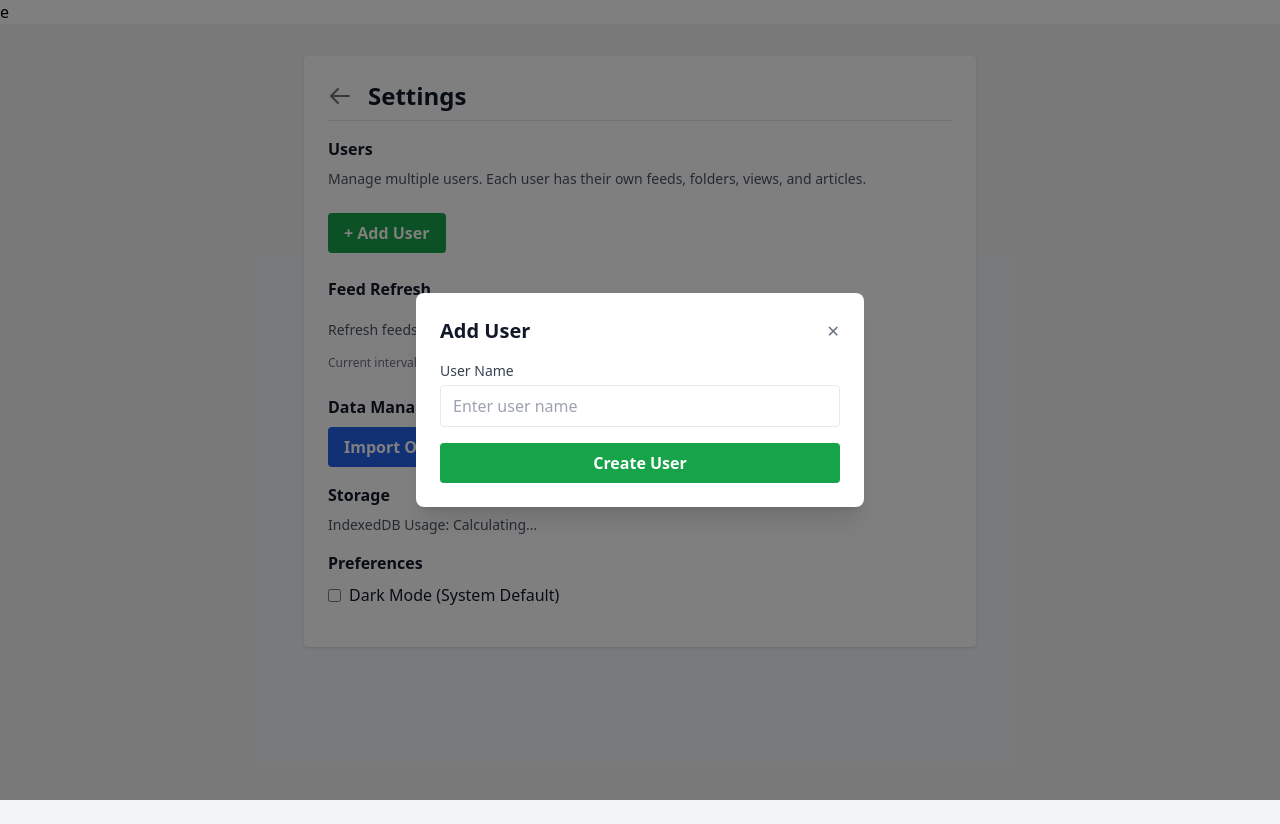
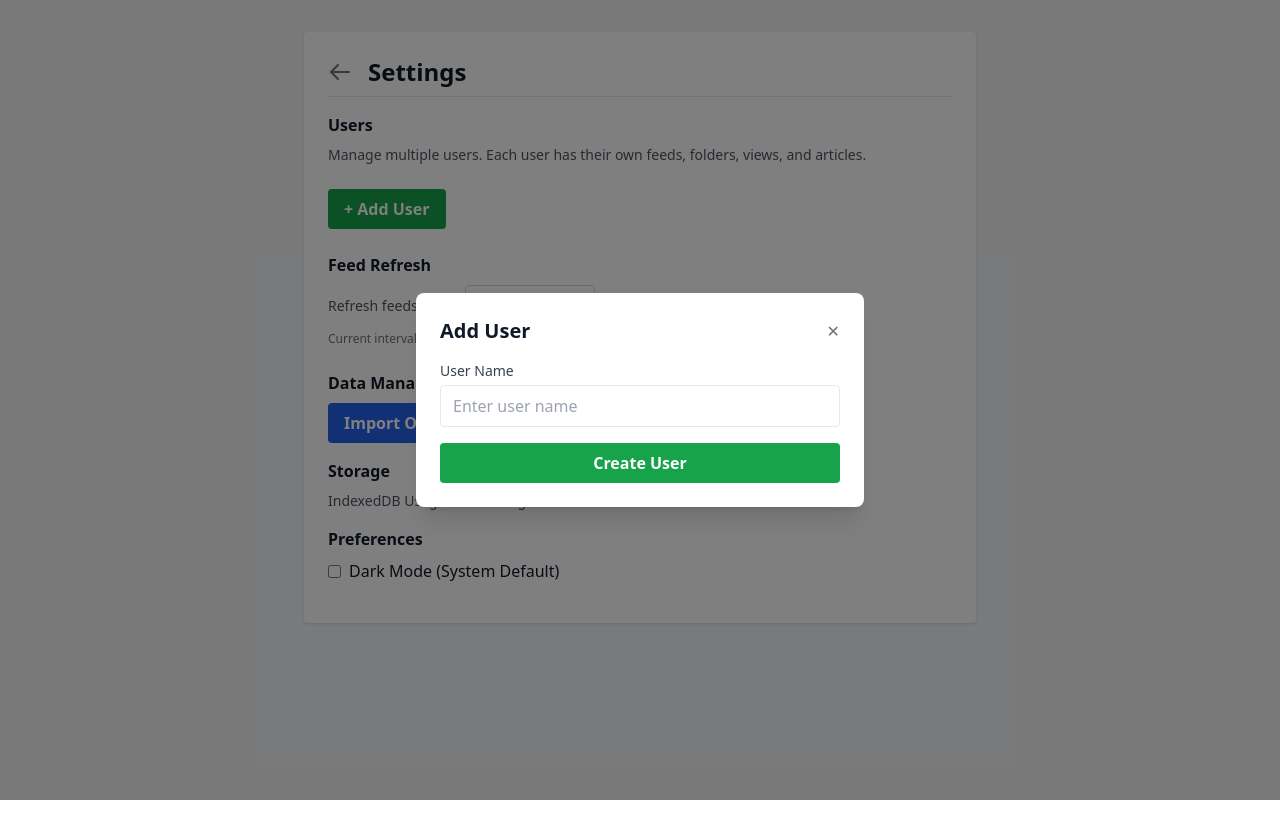
Before and after one commit to iikiti/iikiti-rss-feed-reader-extension, a SvelteKit app: page /settings in a window 1280 px wide. Both pictures are taken after a click on the button "+ Add User". After the commit the page ends 800 px from the top, so only its background shows below. Built offline with nearby package versions, Linux system fonts and the light colour scheme.

Commit message:
- Fixed settings page having an "e" - Created modal component

```diff
--- /dev/null
+++ b/src/lib/components/Modal.svelte
@@ -0,0 +1,38 @@
+<script lang="ts">
+	import { createEventDispatcher } from 'svelte';
+
+	export let title: string = '';
+	export let open: boolean = false;
+
+	const dispatch = createEventDispatcher<{ close: void }>();
+
+	function close() {
+		dispatch('close');
+	}
+
+	function handleKeydown(e: KeyboardEvent) {
+		if (e.key === 'Escape') close();
+	}
+</script>
+
+{#if open}
+	<div
+		class="fixed inset-0 bg-black bg-opacity-50 flex items-center justify-center z-50"
+		on:click|self={close}
+		on:keydown={handleKeydown}
+		role="dialog"
+		aria-modal="true"
+		aria-labelledby="modal-title"
+		tabindex="-1"
+	>
+		<div class="bg-white dark:bg-gray-800 rounded-lg shadow-xl w-full max-w-md p-6">
+			<div class="flex items-center justify-between mb-4">
+				{#if title}
+					<h2 id="modal-title" class="text-xl font-bold text-gray-900 dark:text-gray-100">{title}</h2>
+				{/if}
+				<button on:click={close} class="ml-auto text-gray-500 hover:text-gray-700 dark:hover:text-gray-300" aria-label="Close">✕</button>
+			</div>
+			<slot />
+		</div>
+	</div>
+{/if}
--- a/src/routes/reader/+page.svelte
+++ b/src/routes/reader/+page.svelte
@@ -7,6 +7,7 @@ import { SvelteSet } from 'svelte/reactivity';
 import ReaderHeader from '$lib/components/reader/ReaderHeader.svelte';
 import ReaderSidebar from '$lib/components/reader/ReaderSidebar.svelte';
 import ArticleList from '$lib/components/reader/ArticleList.svelte';
+import Modal from '$lib/components/Modal.svelte';
 
 let currentUserId: number | null = $state(null);
 let users: { id?: number; name: string; createdAt: number }[] = $state([]);
@@ -706,15 +707,11 @@ const totalCount = $derived(
 	</main>
 </div>
 
-{#if showAddModal}
-	<div class="fixed inset-0 bg-black bg-opacity-50 flex items-center justify-center z-50" onclick={(e) => e.target === e.currentTarget && closeModal()} onkeydown={(e) => e.key === 'Escape' && closeModal()} role="dialog" aria-modal="true" tabindex="-1">
-		<form class="bg-white dark:bg-gray-800 rounded-lg shadow-xl w-full max-w-md p-6">
-		  <div class="flex items-center justify-between mb-4">
-		    <h2 class="text-xl font-bold text-gray-900 dark:text-gray-100">
-		      {editingId ? (addMode === 'feed' ? 'Edit Feed' : addMode === 'folder' ? 'Edit Folder' : 'Edit View') : (addMode === 'feed' ? 'Add Feed' : addMode === 'folder' ? 'Add Folder' : 'Add View')}
-		    </h2>
-		    <button onclick={closeModal} class="text-gray-500 hover:text-gray-700" aria-label="Close">✕</button>
-		  </div>
+<Modal
+	title={editingId ? (addMode === 'feed' ? 'Edit Feed' : addMode === 'folder' ? 'Edit Folder' : 'Edit View') : (addMode === 'feed' ? 'Add Feed' : addMode === 'folder' ? 'Add Folder' : 'Add View')}
+	open={showAddModal}
+	on:close={closeModal}
+>
 	<div class="flex mb-4 border-b border-gray-200 dark:border-gray-700">
 		<button class="flex-1 py-2 text-center {addMode === 'feed' ? 'border-b-2 border-blue-600 text-blue-600' : 'text-gray-500'}" onclick={() => addMode = 'feed'}>Feed</button>
 		<button class="flex-1 py-2 text-center {addMode === 'folder' ? 'border-b-2 border-blue-600 text-blue-600' : 'text-gray-500'}" onclick={() => addMode = 'folder'}>Folder</button>
@@ -727,44 +724,68 @@ const totalCount = $derived(
 				<label for="feed-url" class="block text-sm font-medium mb-1 text-gray-700 dark:text-gray-300">Feed URL</label>
 				<input id="feed-url" type="url" bind:value={feedUrl} placeholder="https://example.com/feed.xml" class="w-full px-3 py-2 border rounded bg-white dark:bg-gray-700 text-gray-900 dark:text-gray-100" />
 			</div>
-
 			<div>
 				<label for="feed-title" class="block text-sm font-medium mb-1 text-gray-700 dark:text-gray-300">Feed Title</label>
-	<input id="feed-title" type="url" bind:value={feedTitle} placeholder="Feed title" class="w-full px-3 py-2 border rounded bg-white dark:bg-gray-700 text-gray-900 dark:text-gray-100" />
+				<input id="feed-title" type="text" bind:value={feedTitle} placeholder="Feed title" class="w-full px-3 py-2 border rounded bg-white dark:bg-gray-700 text-gray-900 dark:text-gray-100" />
 			</div>
-
-	<div><label for="folder-select" class="block text-sm font-medium mb-1 text-gray-700 dark:text-gray-300">Folder (optional)</label>
+			<div>
+				<label for="folder-select" class="block text-sm font-medium mb-1 text-gray-700 dark:text-gray-300">Folder (optional)</label>
 				<input id="folder-search" type="text" bind:value={folderSearchQuery} placeholder="Search..." class="w-full px-3 py-2 mb-2 border rounded bg-white dark:bg-gray-700" />
 				<div class="max-h-40 overflow-y-auto border rounded bg-white dark:bg-gray-700 p-2">
-	<label class="flex items-center gap-2 p-2 rounded hover:bg-gray-100 dark:hover:bg-gray-600"><input type="radio" name="folder" value={null} bind:group={feedFolderId} /><span class="text-gray-700 dark:text-gray-300">No folder</span></label>
-	{#each filteredFolders as folder}<label class="flex items-center gap-2 p-2 rounded hover:bg-gray-100 dark:hover:bg-gray-600"><input type="radio" name="folder" value={folder.id} bind:group={feedFolderId} /><span class="text-gray-700 dark:text-gray-300">{folder.name}</span></label>{/each}
-	</div></div>
+					<label class="flex items-center gap-2 p-2 rounded hover:bg-gray-100 dark:hover:bg-gray-600">
+						<input type="radio" name="folder" value={null} bind:group={feedFolderId} />
+						<span class="text-gray-700 dark:text-gray-300">No folder</span>
+					</label>
+					{#each filteredFolders as folder}
+						<label class="flex items-center gap-2 p-2 rounded hover:bg-gray-100 dark:hover:bg-gray-600">
+							<input type="radio" name="folder" value={folder.id} bind:group={feedFolderId} />
+							<span class="text-gray-700 dark:text-gray-300">{folder.name}</span>
+						</label>
+					{/each}
+				</div>
+			</div>
 			{#if feedError}<p class="text-red-500 text-sm">{feedError}</p>{/if}
 			<button class="w-full bg-blue-600 hover:bg-blue-700 text-white font-bold py-2 rounded disabled:opacity-50" onclick={addFeed} disabled={feedLoading}>{feedLoading ? 'Saving...' : (editingId ? 'Update Feed' : 'Add Feed')}</button>
 		</div>
 	{:else if addMode === 'folder'}
 		<div class="space-y-4">
-		      <div><label for="folder-name" class="block text-sm font-medium mb-1 text-gray-700 dark:text-gray-300">Folder Name</label>
-		        <input id="folder-name" type="text" bind:value={folderName} placeholder="Enter folder name" class="w-full px-3 py-2 border rounded bg-white dark:bg-gray-700" /></div>
-		      <div><label for="parent-folder" class="block text-sm font-medium mb-1 text-gray-700 dark:text-gray-300">Parent Folder (optional)</label>
+			<div>
+				<label for="folder-name" class="block text-sm font-medium mb-1 text-gray-700 dark:text-gray-300">Folder Name</label>
+				<input id="folder-name" type="text" bind:value={folderName} placeholder="Enter folder name" class="w-full px-3 py-2 border rounded bg-white dark:bg-gray-700" />
+			</div>
+			<div>
+				<label for="parent-folder" class="block text-sm font-medium mb-1 text-gray-700 dark:text-gray-300">Parent Folder (optional)</label>
 				<select id="parent-folder" bind:value={folderParentId} class="w-full px-3 py-2 border rounded bg-white dark:bg-gray-700">
 					<option value={null}>No parent (root)</option>
-		          {#each availableParentFolders as f}<option value={f.id}>{f.name}</option>{/each}</select></div>
+					{#each availableParentFolders as f}<option value={f.id}>{f.name}</option>{/each}
+				</select>
+			</div>
 			{#if folderError}<p class="text-red-500 text-sm">{folderError}</p>{/if}
 			<button class="w-full bg-blue-600 hover:bg-blue-700 text-white font-bold py-2 rounded" onclick={addFolder}>{editingId ? 'Update Folder' : 'Add Folder'}</button>
 		</div>
 	{:else}
 		<div class="space-y-4">
-		      <div><label for="view-name" class="block text-sm font-medium mb-1 text-gray-700 dark:text-gray-300">View Name</label>
-		        <input id="view-name" type="text" bind:value={viewName} placeholder="e.g., Unread" class="w-full px-3 py-2 border rounded bg-white dark:bg-gray-700" /></div>
-		      <div><label for="view-read" class="block text-sm font-medium mb-1 text-gray-700 dark:text-gray-300">Filter: Read Status</label>
-		        <select id="view-read" bind:value={viewFilterRead} class="w-full px-3 py-2 border rounded bg-white dark:bg-gray-700"><option value="all">All</option><option value="unread">Unread only</option><option value="read">Read only</option></select></div>
-		      <div><label for="view-starred" class="block text-sm font-medium mb-1 text-gray-700 dark:text-gray-300">Filter: Starred</label>
-		        <select id="view-starred" bind:value={viewFilterStarred} class="w-full px-3 py-2 border rounded bg-white dark:bg-gray-700"><option value="all">All</option><option value="starred">Starred only</option></select></div>
+			<div>
+				<label for="view-name" class="block text-sm font-medium mb-1 text-gray-700 dark:text-gray-300">View Name</label>
+				<input id="view-name" type="text" bind:value={viewName} placeholder="e.g., Unread" class="w-full px-3 py-2 border rounded bg-white dark:bg-gray-700" />
+			</div>
+			<div>
+				<label for="view-read" class="block text-sm font-medium mb-1 text-gray-700 dark:text-gray-300">Filter: Read Status</label>
+				<select id="view-read" bind:value={viewFilterRead} class="w-full px-3 py-2 border rounded bg-white dark:bg-gray-700">
+					<option value="all">All</option>
+					<option value="unread">Unread only</option>
+					<option value="read">Read only</option>
+				</select>
+			</div>
+			<div>
+				<label for="view-starred" class="block text-sm font-medium mb-1 text-gray-700 dark:text-gray-300">Filter: Starred</label>
+				<select id="view-starred" bind:value={viewFilterStarred} class="w-full px-3 py-2 border rounded bg-white dark:bg-gray-700">
+					<option value="all">All</option>
+					<option value="starred">Starred only</option>
+				</select>
+			</div>
 			{#if viewError}<p class="text-red-500 text-sm">{viewError}</p>{/if}
 			<button class="w-full bg-green-600 hover:bg-green-700 text-white font-bold py-2 rounded" onclick={addView}>{editingId ? 'Update View' : 'Add View'}</button>
 		</div>
 	{/if}
-		</form>
-	</div>
-{/if}
+</Modal>
--- a/src/routes/settings/+page.svelte
+++ b/src/routes/settings/+page.svelte
@@ -1,7 +1,8 @@
-e<script lang="ts">
+<script lang="ts">
 	import { onMount } from 'svelte';
 	import { browser } from '$app/environment';
 	import { db, getAllUsers, getCurrentUserId, setCurrentUserId, createUser, deleteUser, renameUser, type User } from '$lib/db';
+	import Modal from '$lib/components/Modal.svelte';
 
 	let refreshInterval = 15;
 	let users: User[] = [];
@@ -13,13 +14,10 @@ e<script lang="ts">
 
 	onMount(async () => {
 		if (browser) {
-		  // Load settings
 		  const result = await chrome.storage.local.get('refreshInterval') as { refreshInterval?: number };
 		  if (result.refreshInterval) {
 		    refreshInterval = result.refreshInterval;
 		  }
-
-		  // Load users
 		  await loadUsers();
 		}
 	});
@@ -70,7 +68,6 @@ e<script lang="ts">
 	async function handleSwitchUser(userId: number) {
 		await setCurrentUserId(userId);
 		currentUserId = userId;
-		// Trigger a page refresh to reload data
 		if (browser) {
 		  window.location.reload();
 		}
@@ -92,7 +89,6 @@ e<script lang="ts">
 		  <h1 class="text-2xl font-bold">Settings</h1>
 		</div>
 
-		<!-- User Management Section -->
 		<div class="mb-6">
 		  <h2 class="font-semibold mb-2">Users</h2>
 		  <p class="text-sm text-gray-600 dark:text-gray-400 mb-3">
@@ -161,14 +157,8 @@ e<script lang="ts">
 	</div>
 </div>
 
-{#if showUserModal}
-	<div class="fixed inset-0 bg-black bg-opacity-50 flex items-center justify-center z-50" on:click|self={() => showUserModal = false} on:keydown={(e) => e.key === 'Escape' && (showUserModal = false)} role="dialog" aria-modal="true" tabindex="-1">
-		<form class="bg-white dark:bg-gray-800 rounded-lg shadow-xl w-full max-w-md p-6" on:submit|preventDefault={handleCreateUser}>
-		  <div class="flex items-center justify-between mb-4">
-		    <h2 class="text-xl font-bold text-gray-900 dark:text-gray-100">Add User</h2>
-		    <button on:click={() => showUserModal = false} class="text-gray-500 hover:text-gray-700" aria-label="Close">✕</button>
-		  </div>
-		  <div class="space-y-4">
+<Modal title="Add User" open={showUserModal} on:close={() => showUserModal = false}>
+	<form on:submit|preventDefault={handleCreateUser} class="space-y-4">
 		<div>
 			<label for="new-user-name" class="block text-sm font-medium mb-1 text-gray-700 dark:text-gray-300">User Name</label>
 			<input
@@ -180,7 +170,5 @@ e<script lang="ts">
 			/>
 		</div>
 		<button class="w-full bg-green-600 hover:bg-green-700 text-white font-bold py-2 rounded" type="submit">Create User</button>
-		  </div>
 	</form>
-	</div>
-{/if}
+</Modal>
```
Lines whose indentation alone changed are shown as unchanged.
